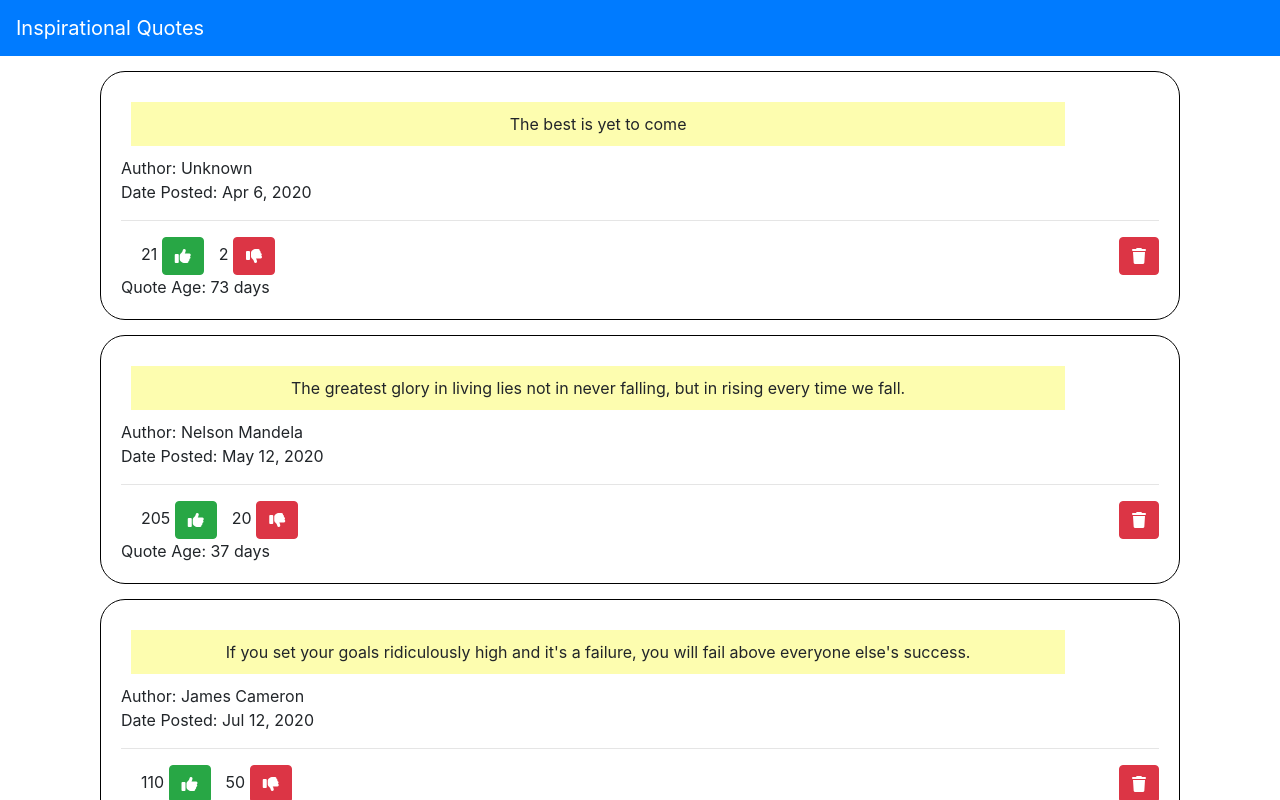
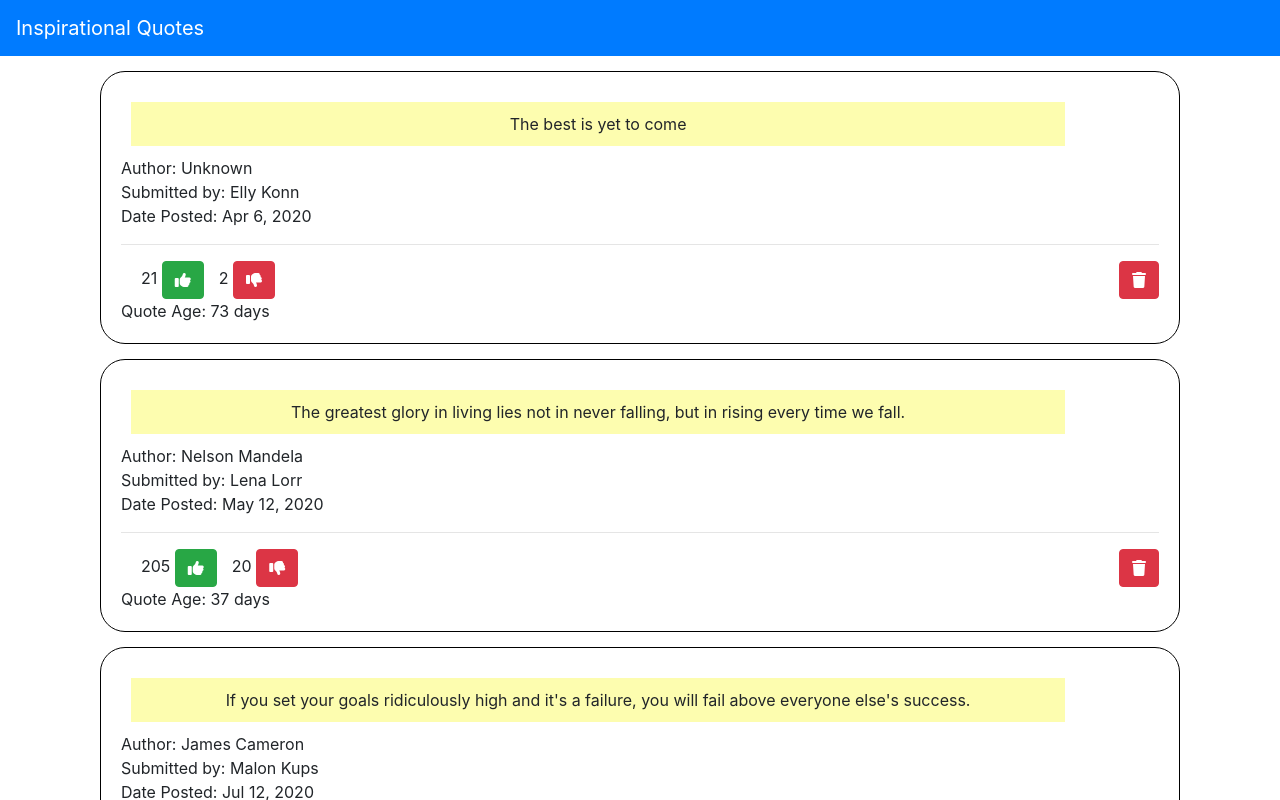
Before and after one commit to edumorris/quotes, an Angular app: page / in a window 1280 px wide. Shown: the top 800 px of the page. Built offline with nearby package versions, Linux system fonts and the light colour scheme.

Commit message:
Name of submitter added to display

```diff
--- a/src/app/quotes/quotes.component.html
+++ b/src/app/quotes/quotes.component.html
@@ -6,8 +6,9 @@
         <div class="details-section">
             <span>Author: </span><span>{{ quote.author }}</span>
             <br>
+            <span>Submitted by: </span><span>{{ quote.submitter }}</span>
+            <br>
             <span>Date Posted: </span><span>{{ quote.date | date }}</span>
-            <br>
             <hr>
             <div class="vote-section">
                 <app-quote-details [quote]='quote' (toDelete) = 'deleteQuote($event, i)'></app-quote-details>
```
